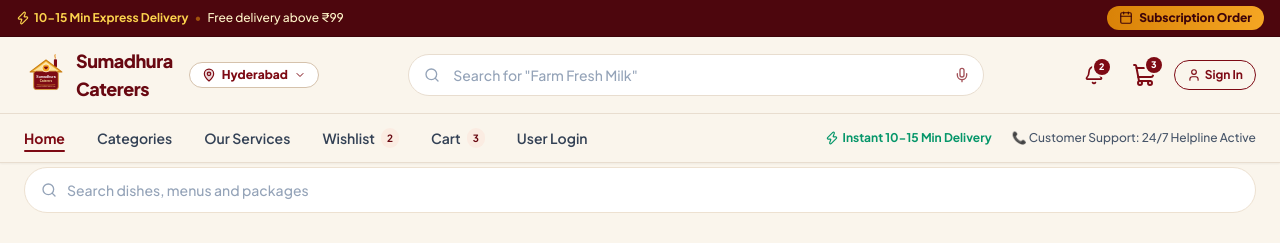
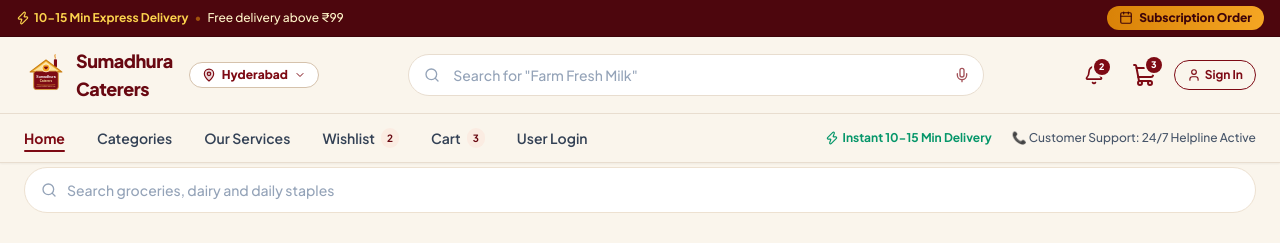
Before and after one commit to harishkittuprojects/suadhura-foods, a React (Vite) app: page / in a window 1280 px wide. Shown: the top 243 px of the page. Built offline with nearby package versions, Linux system fonts and the light colour scheme.

Commit message:
fix(cache): add no-cache headers to vercel.json and ensure complete removal of catering

```diff
--- a/src/pages/HomePage.jsx
+++ b/src/pages/HomePage.jsx
@@ -281,7 +281,7 @@
         >
           <Search className="w-4 h-4 text-slate-400 flex-shrink-0" />
           <span className="text-xs sm:text-sm text-slate-400 font-medium select-none truncate">
-            Search dishes, menus and packages
+            Search groceries, dairy and daily staples
           </span>
         </div>
       </section>
```
Also changed, not shown: vercel.json.
